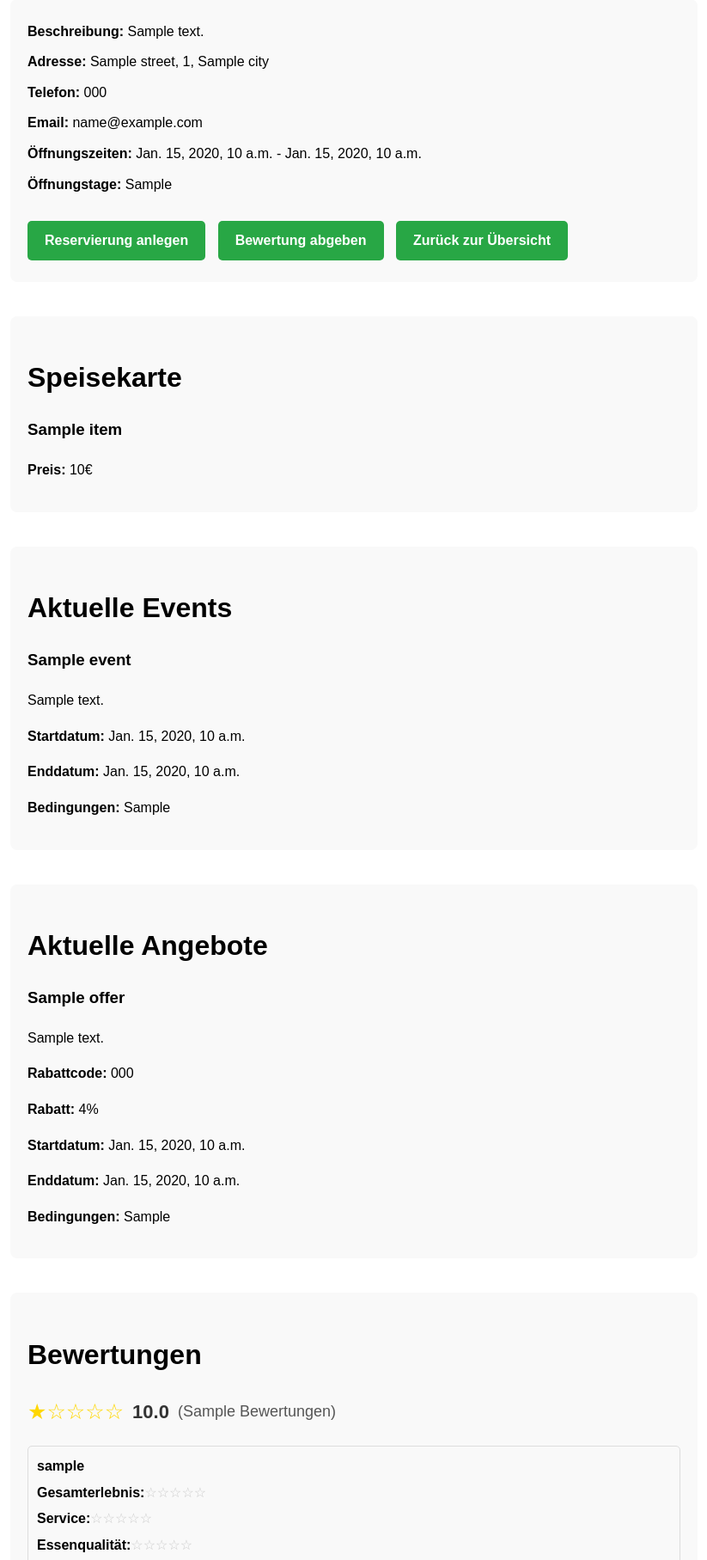
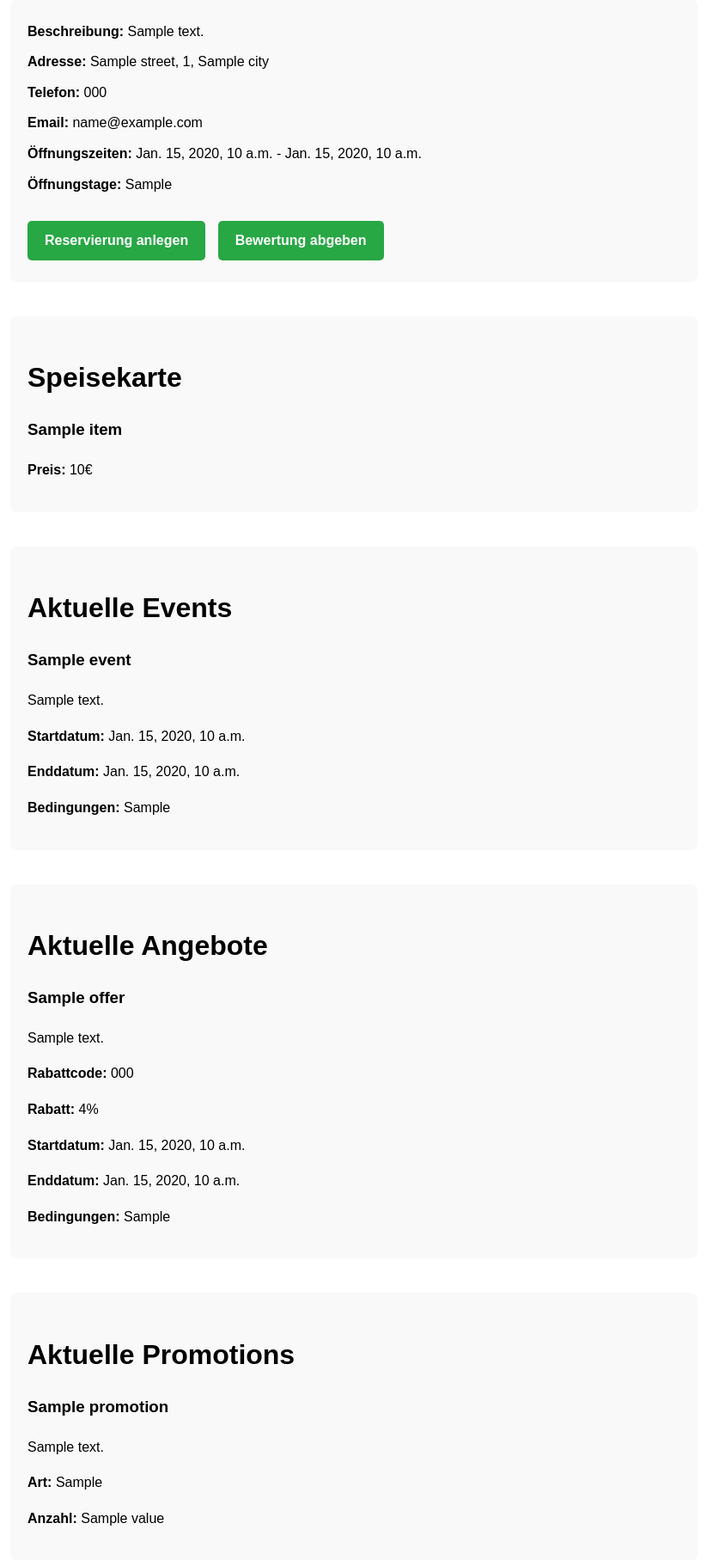
Before and after one commit to marten229/RRS-Reservation-Management, a Django app: template templates/restaurant_detail.html in a window 1280 px wide. Shown: the part 179-1994 px from the top of the page at 86% size, without its empty margins (228-1051 px from the left). Run offline with Django 3.2, Linux system fonts and the light colour scheme; the template is opened without the code that fills it: most values are stand-ins (such as "Sample title", 1, 10 or a date in 2020).

Commit message:
feat: Add current promotions to restaurant detail page

```diff
--- a/templates/restaurant_detail.html
+++ b/templates/restaurant_detail.html
@@ -158,7 +158,6 @@
             <p>
                 <a href="{% url 'create-reservation' restaurant.pk %}" class="btn">Reservierung anlegen</a>
                 <a href="{% url 'create-bewertung' restaurant.pk %}" class="btn">Bewertung abgeben</a>
-                <a href="{% url 'restaurant-list' %}" class="btn">Zurück zur Übersicht</a>
             </p>
         </div>
 
@@ -205,6 +204,23 @@
                 <p>Keine aktuellen Angebote.</p>
             {% endfor %}
         </div>
+
+        <div class="container-section">
+            <h2>Aktuelle Promotions</h2>
+            {% for promotion in promotions %}
+                <div>
+                    <h3>{{ promotion.name }}</h3>
+                    <p>{{ promotion.description }}</p>
+                    <p><strong>Art:</strong> {{ promotion.get_promotion_type_display }}</p>
+                    {% if promotion.value %}
+                        <p><strong>Anzahl:</strong> {{ promotion.value }}</p>
+                    {% endif %}
+                </div>
+            {% empty %}
+                <p>Keine aktuellen Promotions.</p>
+            {% endfor %}
+        </div>
+
 
         <div class="container-section">
             <h2>Bewertungen</h2>
--- a/views.py
+++ b/views.py
@@ -8,7 +8,7 @@ from django.utils import timezone
 from django.db.models import Avg
 from TableManagement.functions import is_a_table_available_with_size
 from django.contrib import messages
-from MarketingFunctions.models import SpecialOffer, Event
+from MarketingFunctions.models import SpecialOffer, Event, Promotion
 from ReviewFeedbackSystem.models import Bewertung
 from django.contrib.auth.decorators import login_required
 from UserManagement.decorators import role_and_restaurant_required
@@ -31,6 +31,7 @@ class RestaurantDetailView(DetailView):
         restaurant = self.get_object()
         context['special_offers'] = SpecialOffer.objects.filter(restaurant=restaurant)
         context['events'] = Event.objects.filter(restaurant=restaurant)
+        context['promotions'] = Promotion.objects.filter(restaurant=restaurant, active=True)
 
         bewertungen = Bewertung.objects.filter(restaurant=restaurant)
 
```
Also changed, not shown: migrations/0013_alter_reservation_buchungsuhrzeit.py (added), migrations/0014_alter_reservation_buchungsuhrzeit.py (added).
